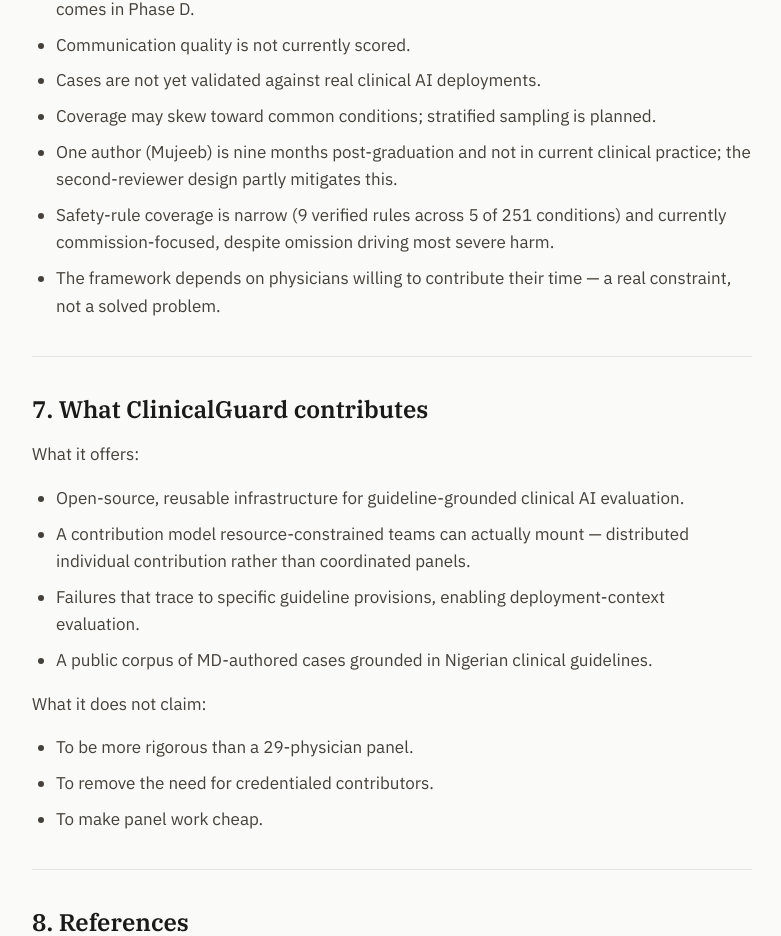
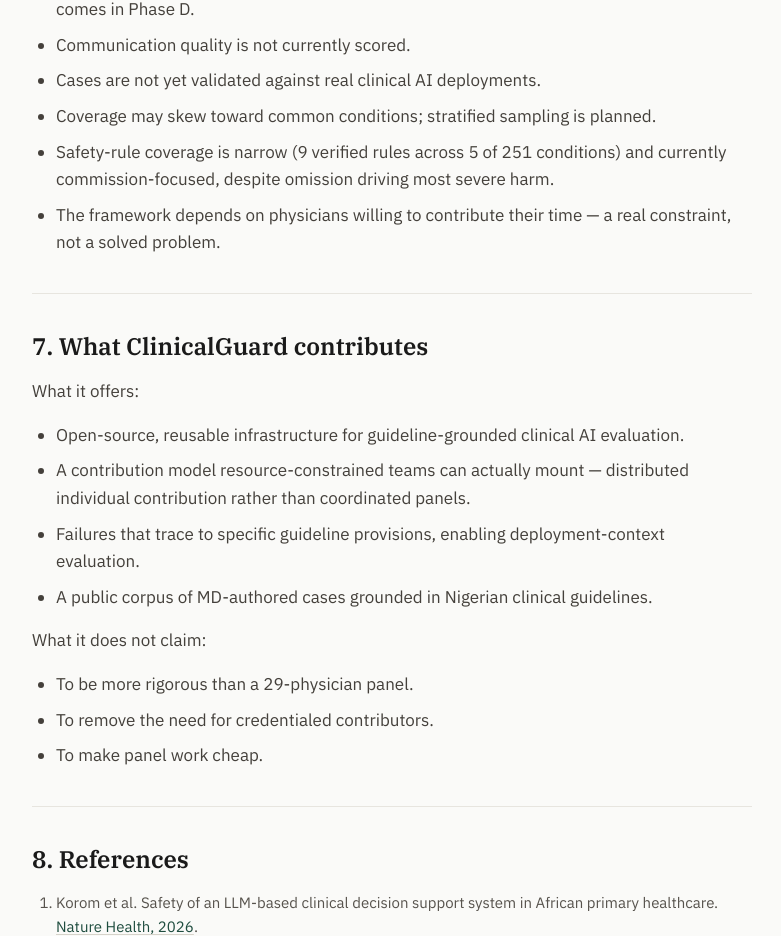
Before and after one commit to hemjay07/clinicalguard, a React (Vite) app in the folder frontend/: page /methodology in a window 1280 px wide. Shown: the part 2793-3729 px from the top of the page, without its empty margins (248-1029 px from the left). Built offline with nearby package versions, Linux system fonts and the light colour scheme; no server answers.

Commit message:
Remove post-graduation note from methodology limitations

```diff
--- a/frontend/src/pages/Methodology.tsx
+++ b/frontend/src/pages/Methodology.tsx
@@ -146,7 +146,6 @@
           <li>Communication quality is not currently scored.</li>
           <li>Cases are not yet validated against real clinical AI deployments.</li>
           <li>Coverage may skew toward common conditions; stratified sampling is planned.</li>
-          <li>One author (Mujeeb) is nine months post-graduation and not in current clinical practice; the second-reviewer design partly mitigates this.</li>
           <li>Safety-rule coverage is narrow (9 verified rules across 5 of 251 conditions) and currently commission-focused, despite omission driving most severe harm.</li>
           <li>The framework depends on physicians willing to contribute their time — a real constraint, not a solved problem.</li>
         </ul>
```
